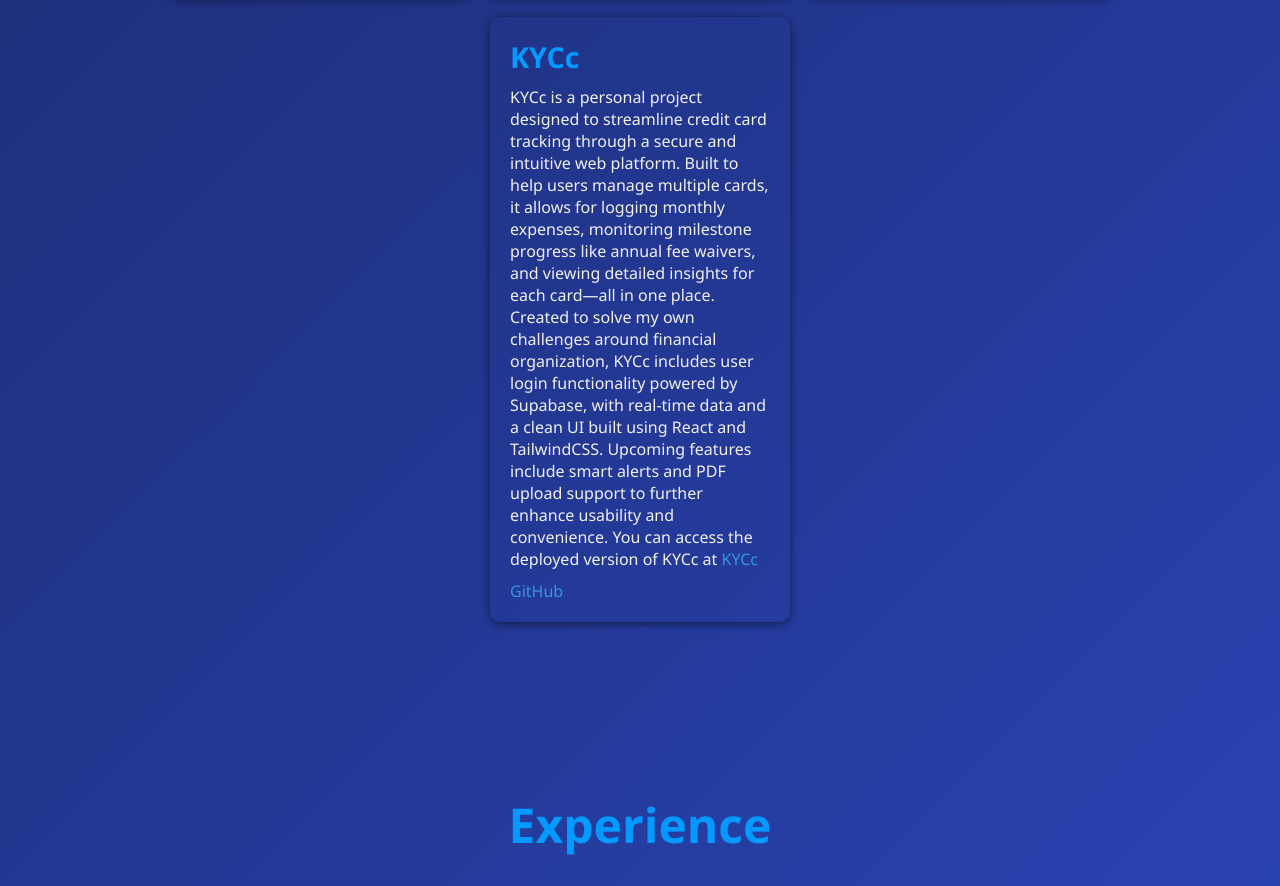
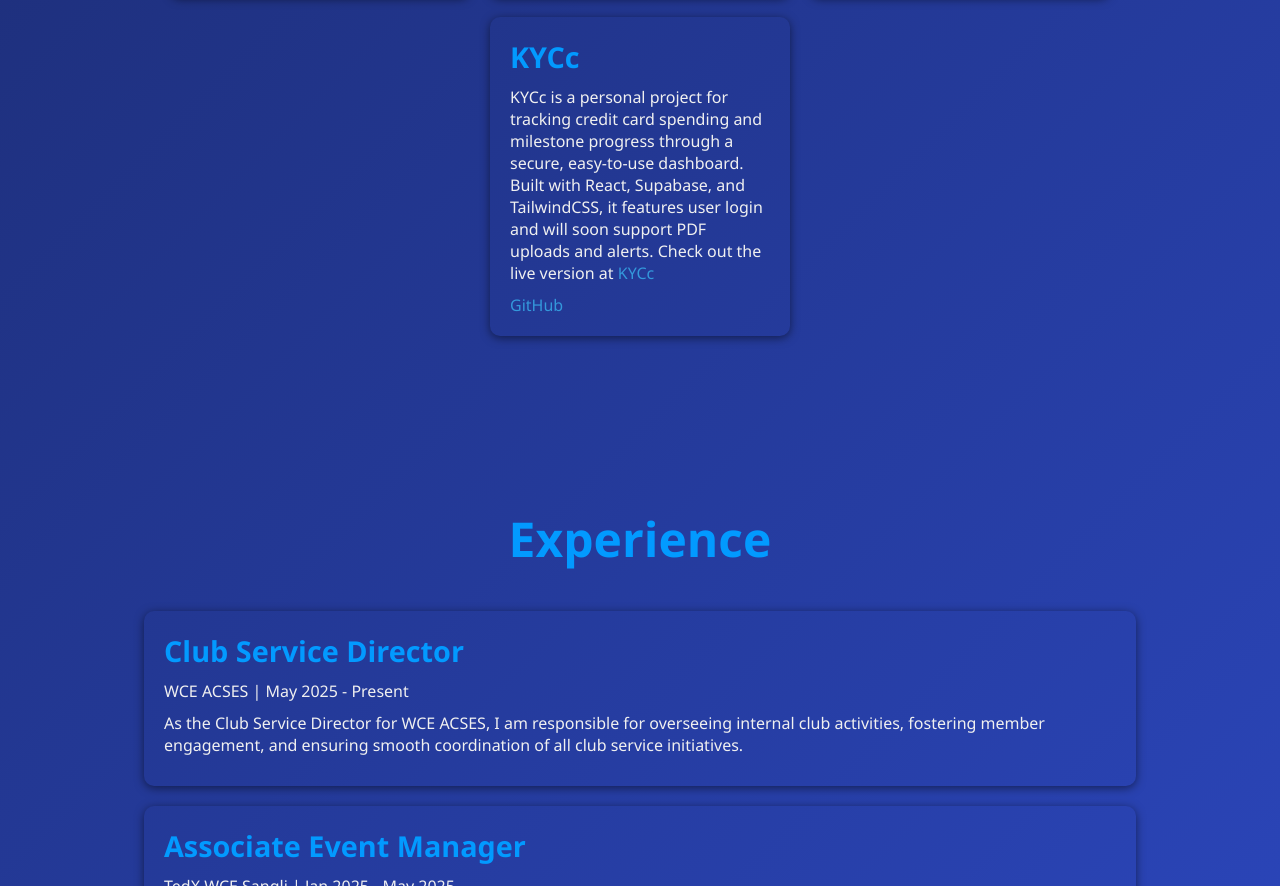
Before and after one commit to AlokKulkarni-11/AKPortfolio, a plain HTML site: page index.html in a window 1280 px wide. Shown: the part 3123-4009 px from the top of the page. Drawn offline with nearby package versions, Linux system fonts and the light colour scheme.

Commit message:
Update index.html

```diff
--- a/index.html
+++ b/index.html
@@ -295,9 +295,8 @@ body::-webkit-scrollbar {
         </div>
         <div class="card">
             <h2>KYCc</h2>
-            <p>KYCc is a personal project designed to streamline credit card tracking through a secure and intuitive web platform. Built to help users manage multiple cards, it allows for logging monthly expenses, monitoring milestone progress like annual fee waivers, and viewing detailed insights for each card—all in one place.
-               Created to solve my own challenges around financial organization, KYCc includes user login functionality powered by Supabase, with real-time data and a clean UI built using React and TailwindCSS. Upcoming features include smart alerts and PDF upload support to further enhance usability and convenience.
-               You can access the deployed version of KYCc at <a href="https://kyc-mauve.vercel.app/" target="_blank" >KYCc</a></p>
+            <p>KYCc is a personal project for tracking credit card spending and milestone progress through a secure, easy-to-use dashboard. Built with React, Supabase, and TailwindCSS, it features user login and will soon support PDF uploads and alerts.
+Check out the live version at <a href="https://kyc-mauve.vercel.app/" target="_blank" >KYCc</a></p>
             <a href="https://github.com/DavidAarya-31/KYCc" target="_blank">GitHub</a>
         </div>
 
```
